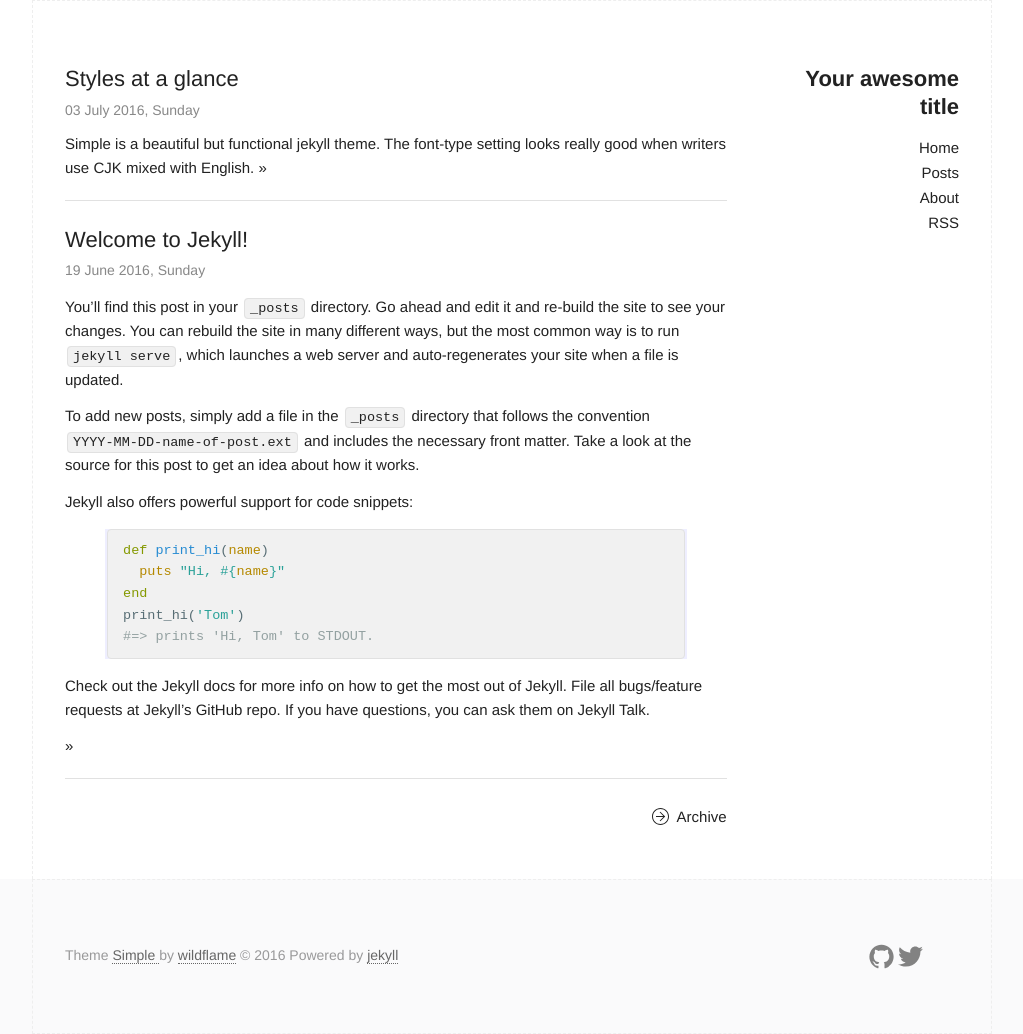
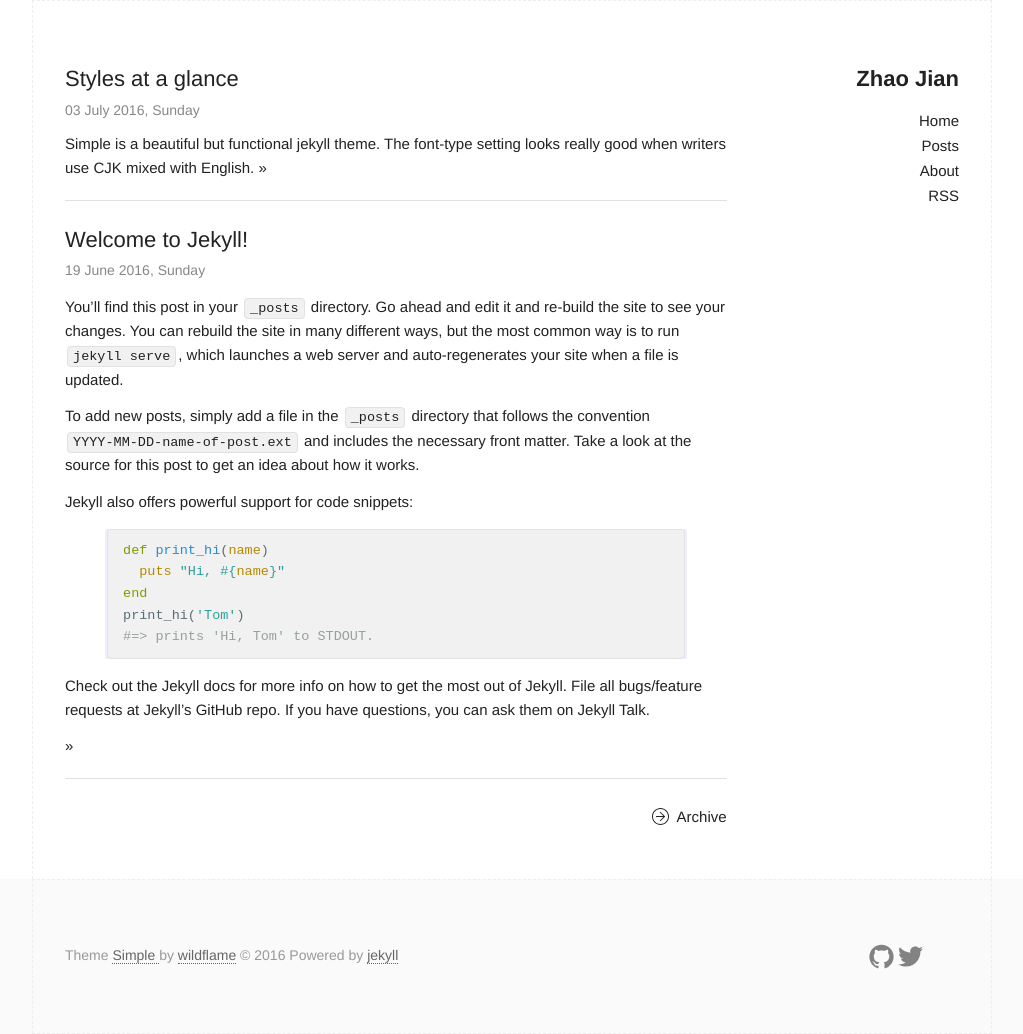
Before and after one commit to zhaojian26/works, a Jekyll site: the page built from index.html, in a window 1280 px wide. Shown: the whole page, without its empty margins (128-1151 px from the left). Built offline with Jekyll 4.4.1, drawn with Linux system fonts in a browser that asks for light colours.

Commit message:
update root name

```diff
--- a/_config.yml
+++ b/_config.yml
@@ -6,13 +6,13 @@
 # 'jekyll serve'. If you change this file, please restart the server process.
 
 # Site settings
-title: Your awesome title
-email: your-email@domain.com
+title: Zhao Jian
+email: jianaudio@gmail.com
 description: > # this means to ignore newlines until "baseurl:"
   Write an awesome description for your new site here. You can edit this
   line in _config.yml. It will appear in your document head meta (for
   Google search results) and in your feed.xml site description.
-baseurl: "/jekyll-simple" # the subpath of your site, e.g. /blog
+baseurl: "/works" # the subpath of your site, e.g. /blog
 url: "http://wildflame.me" # the base hostname & protocol for your site
 twitter_username: Taffyer
 github_username:  wild-flame
--- a/_includes/header.html
+++ b/_includes/header.html
@@ -17,10 +17,10 @@
     <div class="site-nav">
       <nav>
         <ul class="page-link">
-          <li><a href="{{ '/'' | prepend: site.baseurl }}">Home</a></li>
-          <li><a href="{{ '/archive' | prepend: site.baseurl }}">Posts</a></li>
-          <li><a href="{{ '/about' | prepend: site.baseurl }}">About</a></li>
-          <li><a href="{{ '/feed.xml' | prepend: site.baseurl }}">RSS</a></li>
+          <li><a href="{{ "/" | prepend: site.baseurl }}">Home</a></li>
+          <li><a href="{{ "/archive" | prepend: site.baseurl }}">Posts</a></li>
+          <li><a href="{{ "/about" | prepend: site.baseurl }}">About</a></li>
+          <li><a href="{{ "/feed.xml" | prepend: site.baseurl }}">RSS</a></li>
         </ul>
       </nav>
     </div>
```
Also changed, not shown: _includes/head.html (+4 -4 lines).
